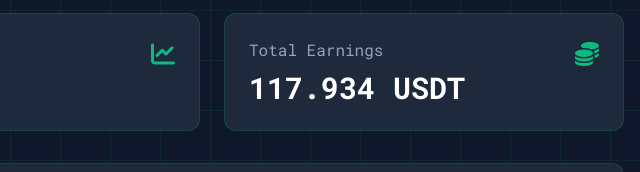
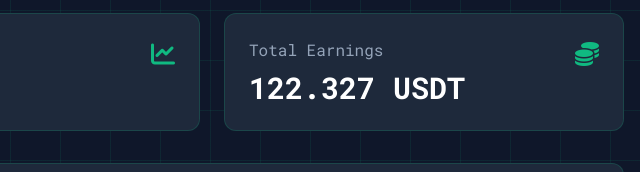
Before and after one commit to delgado878/yield-farm-online, a plain HTML site: page index.html in a window 1280 px wide. Shown: the part 540-712 px from the top of the page, 640-1280 px from the left. Drawn offline with nearby package versions, Linux system fonts and the light colour scheme.

Commit message:
Update index.html

```diff
--- a/index.html
+++ b/index.html
@@ -220,7 +220,7 @@
 
 
 
-                            <p class="text-3xl font-bold mt-2" id="earnings-display">117.934 USDT</p>
+                            <p class="text-3xl font-bold mt-2" id="earnings-display">122.327 USDT</p>
                         </div>
 
 
```
